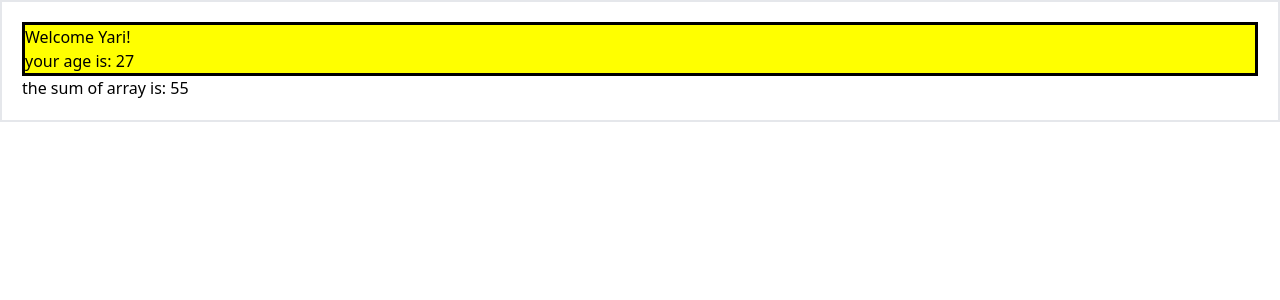
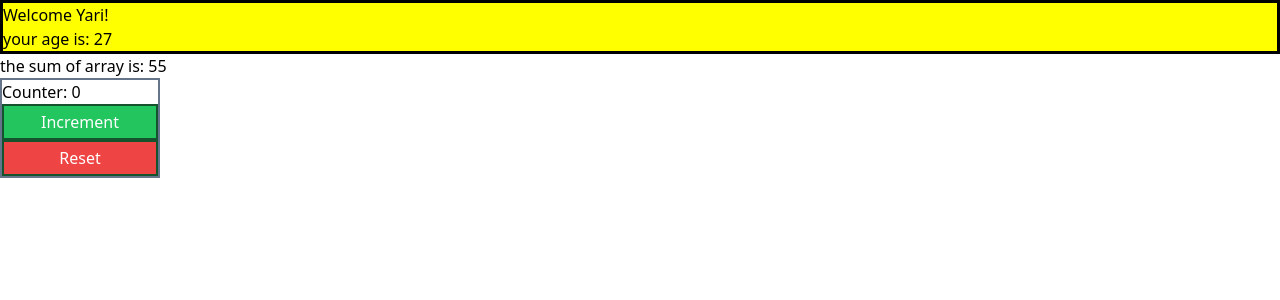
Before and after one commit to Yaricherchi7/React.js, a React (Create React App) app: page / in a window 1280 px wide. Shown: the top 300 px of the page. Built offline with nearby package versions, Linux system fonts and the light colour scheme.

Commit message:
es svolti

```diff
--- a/src/App.js
+++ b/src/App.js
@@ -1,4 +1,5 @@
 import React from "react";
+import { HookCounter } from "./HookCounter";
 import { Sum } from "./Sum";
 import { Welcome } from "./Welcome";
 
@@ -6,9 +7,10 @@ export class App extends React.Component {
 
   render() {
     return (
-      <div className="border-2 p-5">
+      <div >
         <Welcome name="Yari"/>
         <Sum/>
+        <HookCounter initialvalue={0}/>
       </div>
     );
   }
--- /dev/null
+++ b/src/HookCounter.js
@@ -0,0 +1,31 @@
+import { useState } from "react"
+
+export function HookCounter({initialvalue = 0}){
+    const [counter,SetCounter] = useState(initialvalue)
+
+    function HandlerCounterIncrement(){
+        SetCounter((c)=> c + 1)
+    }
+
+    function HandlerCounterReset(){
+        SetCounter(initialvalue)
+    }
+
+    return (
+        <div className="border-slate-500 border-2 flex flex-col justify-center  w-40">
+            <h3> Counter: {counter}</h3>
+            <button
+            onClick={HandlerCounterIncrement}
+            className="bg-green-500 text-white border-green-900 border-2 p-1"
+            >
+            Increment
+            </button>
+            <button
+            className="bg-red-500 text-white border-green-900 border-2 p-1"
+            onClick={HandlerCounterReset}
+            >
+            Reset
+            </button>
+        </div>
+    )
+}
```
